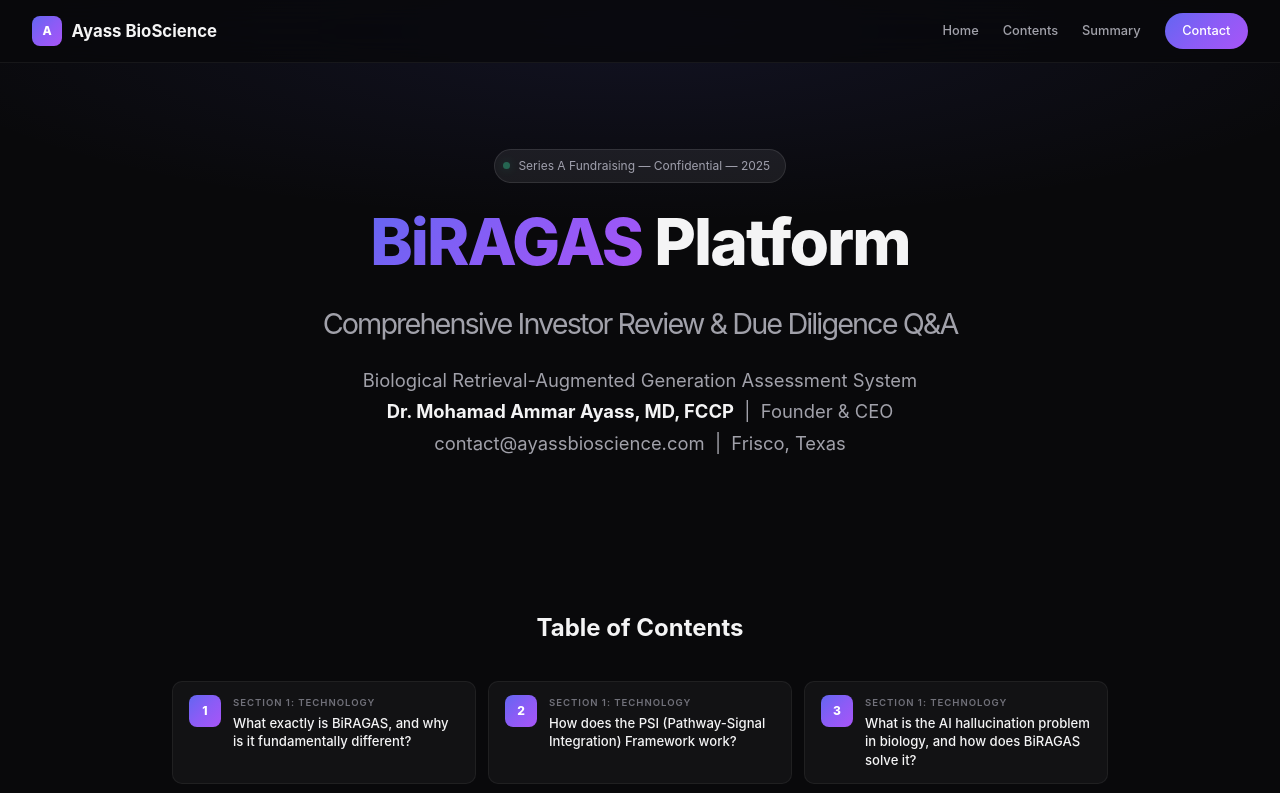
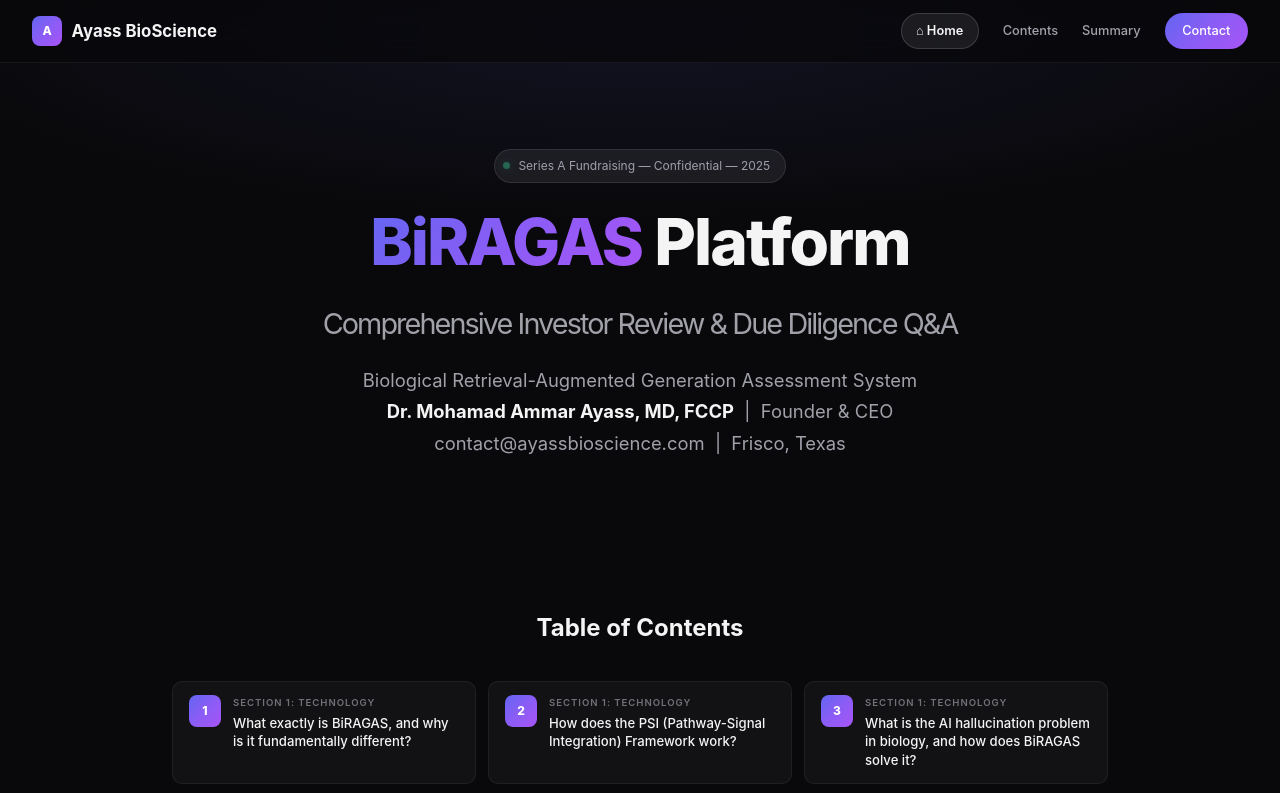
Before and after one commit to mayasss-gif/birags-investor-qa, a plain HTML site: page index.html in a window 1280 px wide. Shown: the top 793 px of the page. Drawn offline with Linux system fonts and the light colour scheme.

Commit message:
Make Home button prominent and visible

```diff
--- a/index.html
+++ b/index.html
@@ -140,7 +140,7 @@ footer .conf{background:rgba(251,191,36,.06);border:1px solid rgba(251,191,36,.1
 <div class="nav-inner">
   <a href="https://ayassbiosciencetest.com" target="_blank" class="nav-logo" style="color:var(--text);text-decoration:none"><div class="logo-mark">A</div>Ayass BioScience</a>
   <div class="nav-right">
-    <a href="https://mayasss-gif.github.io/birags-investor-qa/">Home</a>
+    <a href="https://mayasss-gif.github.io/birags-investor-qa/" style="background:rgba(255,255,255,.08);padding:.4rem .9rem;border-radius:50px;border:1px solid rgba(255,255,255,.15);color:#f4f4f5;font-weight:600">&#8962; Home</a>
     <a href="#toc">Contents</a>
     <a href="#exec">Summary</a>
     <a href="mailto:contact@ayassbioscience.com" class="nav-cta">Contact</a>
```
